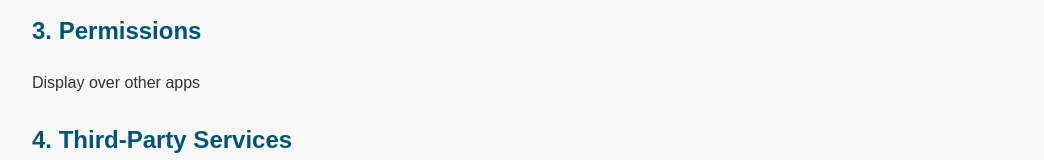
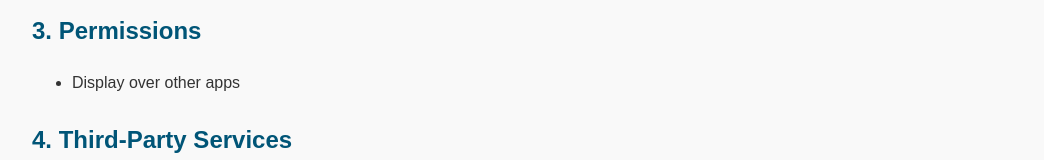
Before and after one commit to mjsmedo/Android, a plain HTML site: page Battery Info/Policy/index.html in a window 1280 px wide. Shown: the part 559-719 px from the top of the page, without its empty margins (8-1052 px from the left). Drawn offline with Linux system fonts and the light colour scheme.

Commit message:
Update index.html

```diff
--- a/Battery Info/Policy/index.html
+++ b/Battery Info/Policy/index.html
@@ -44,7 +44,9 @@
 
   <div class="section">
     <h2>3. Permissions</h2>
-    <p>Display over other apps</p>
+    <ul>
+      <li>Display over other apps</li>
+    </ul>
   </div>
 
   <div class="section">
```
